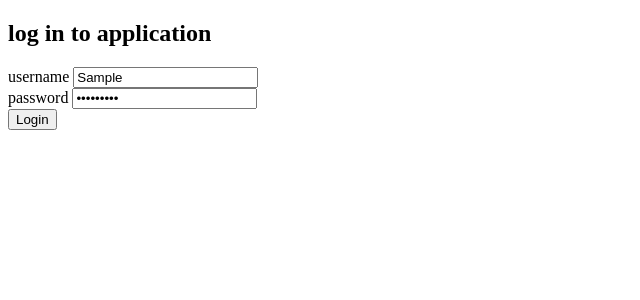
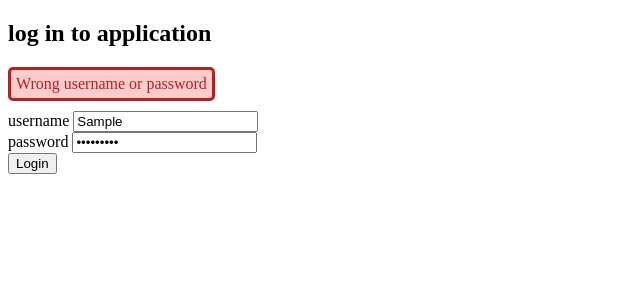
Before and after one commit to Jokauppi/full-stack-open-2021-part5, a React (Create React App) app in the folder bloglist-frontend/: page / in a window 1280 px wide. Both pictures are taken after typing "Sample", "Sample123" into the empty fields and a click on the button "Login". Shown: the top 300 px of the page, without its empty margins (0-640 px from the left). Built offline with nearby package versions, Linux system fonts and the light colour scheme; no server answers; the HTML template or start-up script is replaced by a standard one.

Commit message:
5.4 Implement notifications

```diff
--- a/bloglist-frontend/src/App.js
+++ b/bloglist-frontend/src/App.js
@@ -2,6 +2,7 @@ import React, { useState, useEffect } from 'react'
 import UserForm from './components/UserForm'
 import BlogList from './components/BlogList'
 import BlogForm from './components/BlogForm'
+import Notification from './components/Notification'
 import blogService from './services/blogs'
 import loginService from './services/login'
 
@@ -9,22 +10,31 @@ const App = () => {
   const [blogs, setBlogs] = useState([])
   const [user, setUser] = useState(undefined)
 
-  useEffect( () => {
-      const initializeBlogs = async () => {
-        const initialBlogs = await blogService.getAll()
-        setBlogs( initialBlogs )
-      }
-      initializeBlogs()
-    }, []
+  const [successNotification, setSuccessNotification] = useState(null)
+  const [failNotification, setFailNotification] = useState(null)
+  const notify = {
+    success: setSuccessNotification,
+    failure: setFailNotification
+  }
+
+  useEffect(() => {
+    const initializeBlogs = async () => {
+      const initialBlogs = await blogService.getAll()
+      setBlogs(initialBlogs)
+    }
+    initializeBlogs()
+  }, []
   )
 
   return (
     <div>
-      {user && <h1>blogs</h1>}
-      <UserForm user={user} setUser={setUser} loginService={loginService} />
-      <br/>
-      {user && <BlogForm user={user} blogs={blogs} setBlogs={setBlogs} blogService={blogService} />}
-      <br/>
+      {user ? <h1>blogs</h1> : <h2>log in to application</h2>}
+      <Notification message={successNotification} setNotification={setSuccessNotification} color={{ main: 'green', back: '#ccffcc' }} />
+      <Notification message={failNotification} setNotification={setFailNotification} color={{ main: 'firebrick', back: '#ffcccc' }} />
+      <UserForm user={user} setUser={setUser} loginService={loginService} notify={notify} />
+      <br />
+      {user && <BlogForm user={user} blogs={blogs} setBlogs={setBlogs} blogService={blogService} notify={notify} />}
+      <br />
       {user && <BlogList blogs={blogs} />}
     </div>
   )
--- a/bloglist-frontend/src/components/BlogForm.js
+++ b/bloglist-frontend/src/components/BlogForm.js
@@ -1,8 +1,10 @@
 import React, {useState} from 'react'
 
-const BlogForm = ({ user, blogs, setBlogs, blogService }) => {
+const BlogForm = ({ user, blogs, setBlogs, blogService, notify }) => {
 
-  const handleCreate = async () => {
+  const handleCreate = async event => {
+    event.preventDefault()
+
     try {
       const newBlog = await blogService.create(
         {
@@ -12,8 +14,17 @@ const BlogForm = ({ user, blogs, setBlogs, blogService }) => {
         },
         user
         )
+
+      setTitle('')
+      setAuthor('')
+      setUrl('')
+
       setBlogs(blogs.concat(newBlog))
-    } catch (exception) { }
+      notify.success(`A new blog ${newBlog.title} by ${newBlog.author} added`)
+    } catch (exception) {
+      notify.failure(`Blog creation failed`)
+    }
+
   }
 
   const [title, setTitle] = useState('')
--- a/bloglist-frontend/src/components/Notification.js
+++ b/bloglist-frontend/src/components/Notification.js
@@ -0,0 +1,26 @@
+import React from 'react'
+import './notification.css'
+
+const Notification = ({ message, setNotification, color }) => {
+
+	if (message === null) return null
+
+  setTimeout(() => {
+    setNotification(null)
+  }, 5000)
+
+	const colorStyle = {
+		color: `${color.main}`,
+		borderColor: `${color.main}`,
+		backgroundColor: `${color.back}`
+	}
+
+	return (
+		<div className="notification" style={colorStyle} >
+			{message}
+		</div>
+	)
+
+}
+
+export default Notification
--- a/bloglist-frontend/src/components/UserForm.js
+++ b/bloglist-frontend/src/components/UserForm.js
@@ -1,6 +1,6 @@
 import React, { useState, useEffect } from 'react'
 
-const UserForm = ({user, setUser, loginService}) => {
+const UserForm = ({user, setUser, loginService, notify}) => {
 
   const handleLogin = async event => {
     event.preventDefault()
@@ -13,7 +13,9 @@ const UserForm = ({user, setUser, loginService}) => {
       setUsername('')
       setPassword('')
 
-    } catch (exception) { }
+    } catch (exception) {
+      notify.failure('Wrong username or password')
+    }
   }
 
   const handleLogout = () => {
@@ -38,7 +40,6 @@ const UserForm = ({user, setUser, loginService}) => {
   if (!user) {
     return (
         <div>
-          <h2>log in to application</h2>
           <form onSubmit={handleLogin}>
             <div>
               username <input type="text" name="Username" onChange={handleUsernameFieldChange} value={username} />
--- /dev/null
+++ b/bloglist-frontend/src/components/notification.css
@@ -0,0 +1,7 @@
+.notification {
+  border: 3px solid;
+  border-radius: 5px;
+  padding: 5px;
+  margin: 10px 0px;
+  width: max-content;
+}
```
